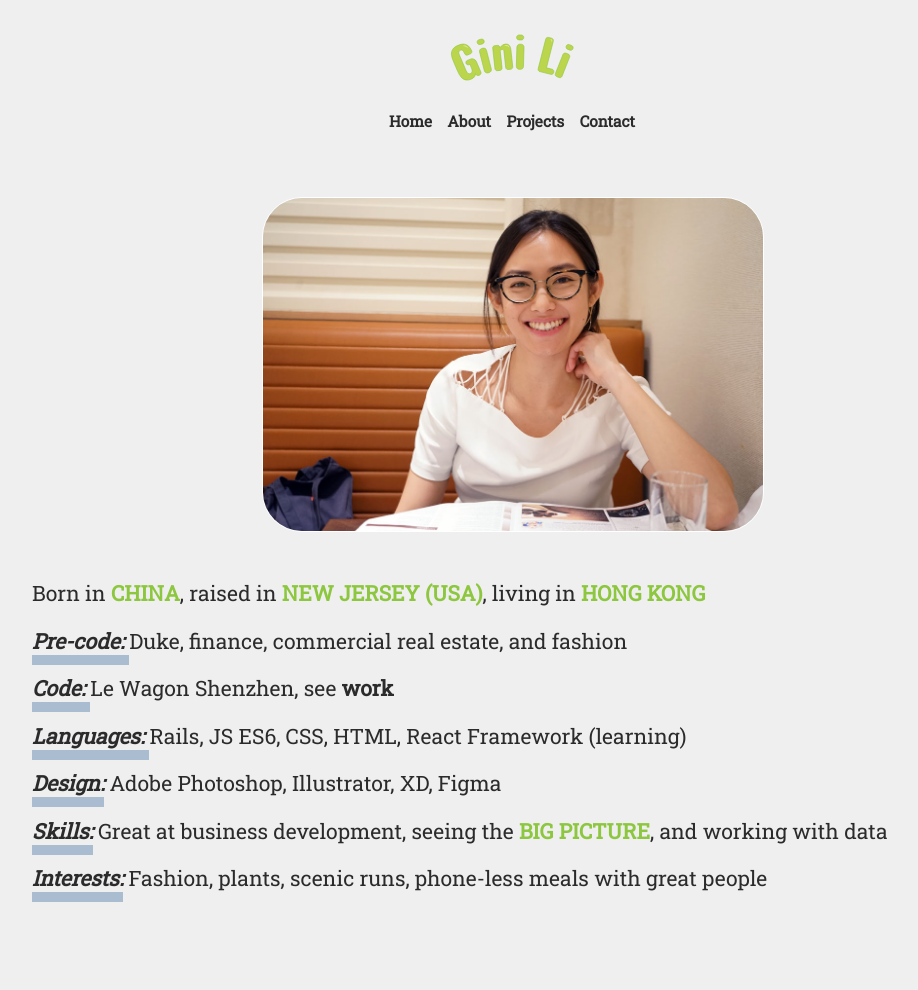
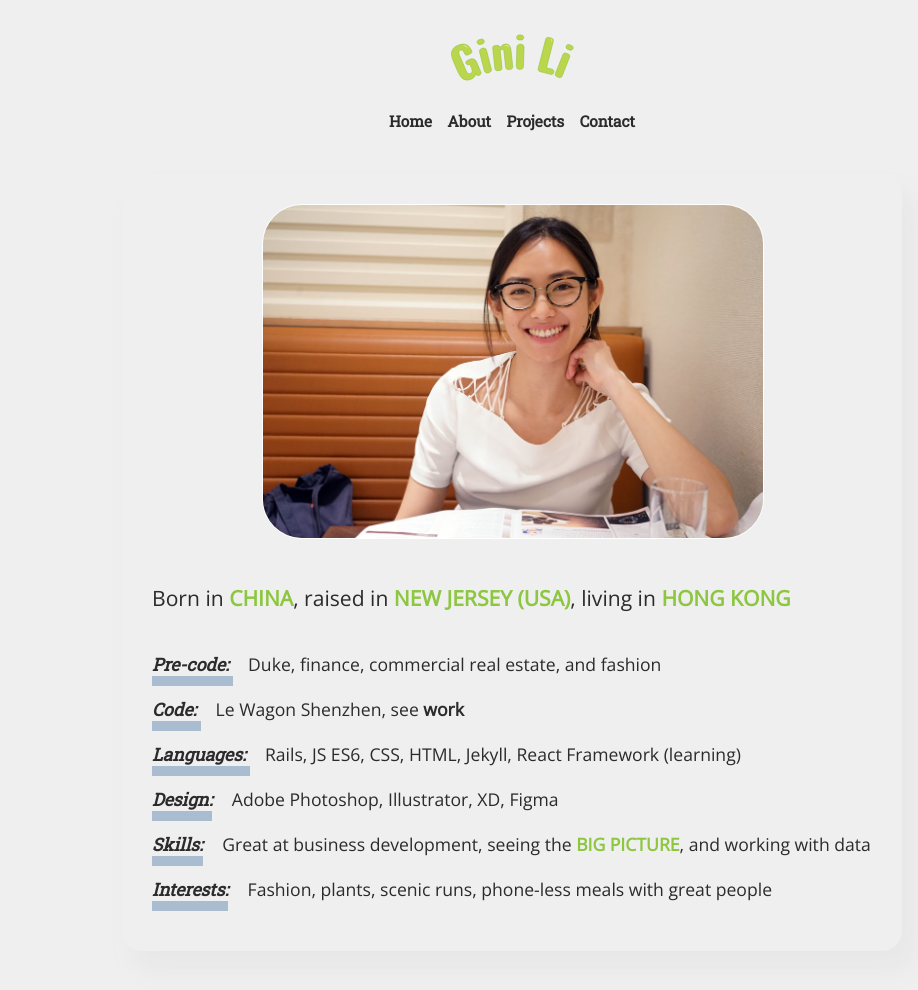
Before and after one commit to bingwanli/ginili, a Jekyll site: the page built from about.md, in a window 1280 px wide. Shown: the whole page, without its empty margins (128-1046 px from the left). Built offline with Jekyll 4.4.1, drawn with Linux system fonts in a browser that asks for light colours; after the commit the page ends 959 px from its top, so only the background shows below that.

Commit message:
added one project and other text pages

```diff
--- a/_sass/main.scss
+++ b/_sass/main.scss
@@ -47,21 +47,13 @@
 
 
 
-/* base */
+/* base text*/
 body {
   background: #EFEFEF;
   color: #2B2B2B;
   font-family: 'Open Sans', sans-serif;
   font-size: 1.1em;
   line-height: 1.5;
-}
-
-
-.main-content {
-  margin: 2em auto;
-  max-width: 60rem;
-  padding: 20px;
-  text-align: left;
 }
 
 
@@ -73,6 +65,7 @@ h1 {
 }
 
 h2 {
+  font-family: 'Roboto Slab', serif;
   color: #2B2B2B;
   font-size: 2em;
   margin: 1em auto;
@@ -80,9 +73,9 @@ h2 {
 }
 
 h3 {
-  font-family: 'Roboto Slab', sans-serif;
+  font-family: 'Open Sans', sans-serif;
   font-size: 1.2em;
-  line-height: 2.25;
+  line-height: 2;
   font-weight: 500;
   margin: 1.5em auto;
 }
@@ -109,10 +102,11 @@ h6 {
 }
 
 em {
-  font-style: italic;
+  font-family: 'Roboto Slab', serif;
   color: #2B2B2B;
   border-bottom: 10px solid #A9BCD0;
   font-weight: 600;
+  margin-right: 15px;
 }
 
 strong {
@@ -120,6 +114,8 @@ strong {
   color: #8DC63F;
   text-transform: uppercase;
 }
+
+
 
 a {
   color: #2B2B2B;
@@ -142,9 +138,8 @@ blockquote {
 
 small {
   font-size: .75em;
+  color: #C60F7B;
 }
-
-
 
 
 
@@ -185,3 +180,21 @@ small {
   border-radius: 40px;
   border: 1px solid #fff;
 }
+
+/* divs */
+
+.main-content {
+  margin: auto;
+  max-width: 45rem;
+  padding: 30px 30px;
+  text-align: left;
+  border-radius: 20px;
+  box-shadow: 12px 18px 24px rgba(darken(#EFEFEF, 30%), .1);
+}
+
+.code {
+  margin: 15px auto;
+  width: 100%;
+  object-fit: cover;
+  border-radius: 20px;
+}
--- a/about.md
+++ b/about.md
@@ -7,12 +7,11 @@ title: About
   <div class="profile-picture">
     <img src = "assets/images/profile.jpg" class="profile-picture">
   </div>
-  <h3>Born in <strong>China</strong>, raised in <strong>New Jersey (USA)</strong>, living in <strong>Hong Kong</strong>
-    <br><em>Pre-code: </em>   Duke, finance, commercial real estate, and fashion
-    <br><em>Code: </em>   Le Wagon Shenzhen, see <a href="/projects.html">work</a>
-    <br><em>Languages: </em>   Rails, JS ES6, CSS, HTML, React Framework (learning)
-    <br><em>Design:</em> Adobe Photoshop, Illustrator, XD, Figma
-    <br><em>Skills:</em> Great at business development, seeing the <strong>BIG PICTURE</strong>, and working with data
-    <br><em>Interests:</em> Fashion, plants, scenic runs, phone-less meals with great people
-  </h3>
-</div>
+  <h3>Born in <strong>China</strong>, raised in <strong>New Jersey (USA)</strong>, living in <strong>Hong Kong</strong> </h3>
+    <p><em>Pre-code: </em>   Duke, finance, commercial real estate, and fashion</p>
+    <p><em>Code: </em>   Le Wagon Shenzhen, see <a href="/projects.html">work</a></p>
+    <p><em>Languages: </em>   Rails, JS ES6, CSS, HTML, Jekyll, React Framework (learning)</p>
+    <p><em>Design:</em> Adobe Photoshop, Illustrator, XD, Figma</p>
+    <p><em>Skills:</em> Great at business development, seeing the <strong>BIG PICTURE</strong>, and working with data</p>
+    <p><em>Interests:</em> Fashion, plants, scenic runs, phone-less meals with great people</p>
+  </div>
```
Also changed, not shown: contact.md (+8 -0 lines), projects.md (+73 -0 lines), assets/images/RecRecalculateJob.png (added), assets/images/RecommendationsUserProfile.png (added), assets/images/brandcontrollercreate.png (added), assets/images/brandimagecontroller.png (added), assets/images/main view.png (added), assets/images/newbrandview.png (added), assets/images/schema.png (added), assets/images/scraping.png (added), 3 other files.
